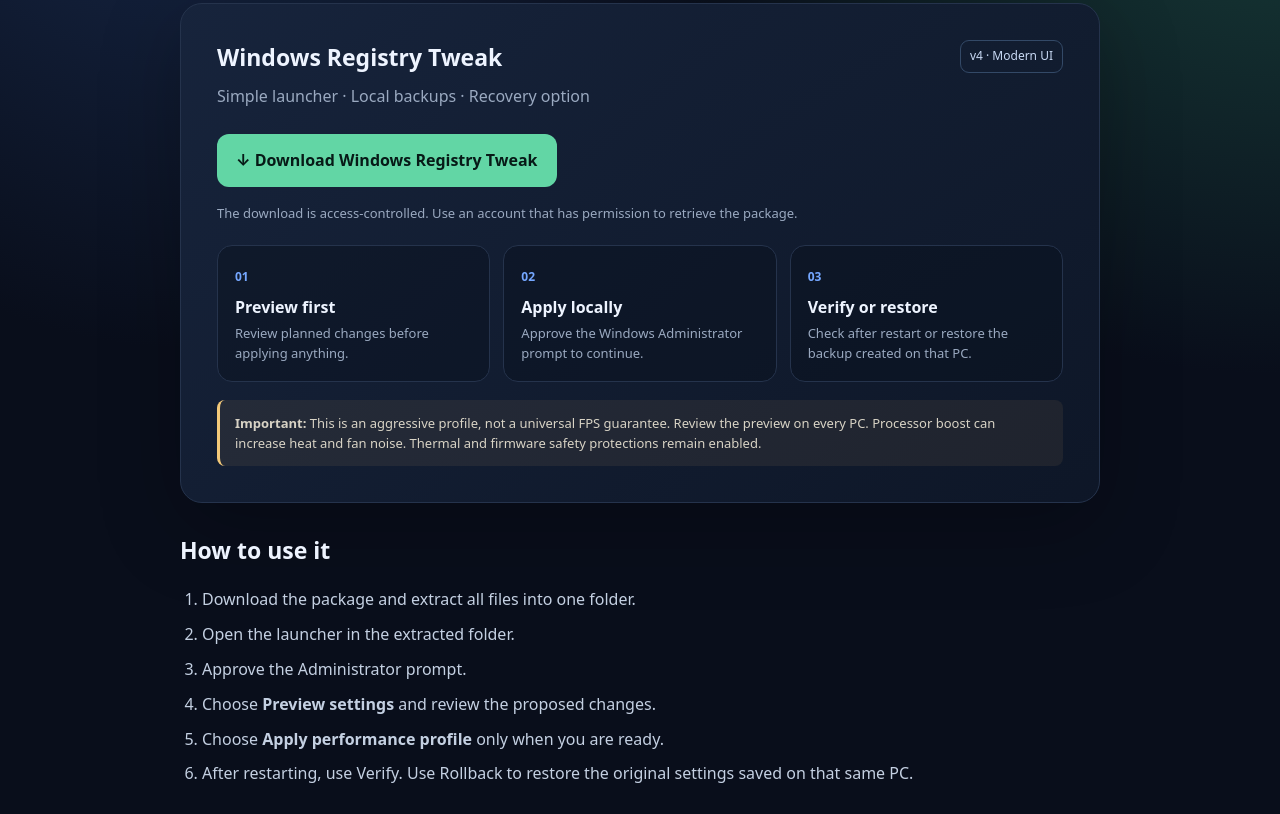
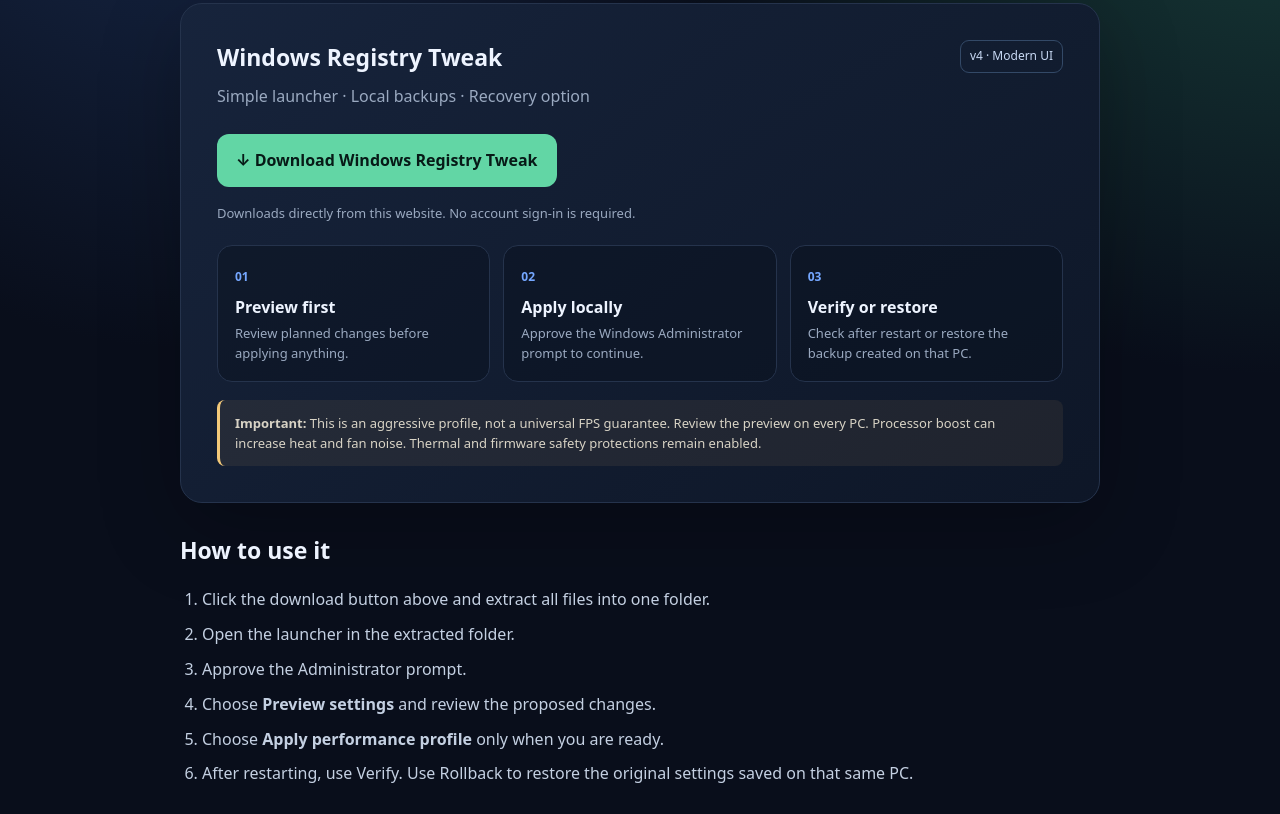
Before and after one commit to ravikumar-hub/Liwebsite, a plain HTML site: page windows-performance/index.html in a window 1280 px wide. Shown: the part 401-1215 px from the top of the page. Drawn offline with Linux system fonts and the light colour scheme.

Commit message:
Use direct same-site ZIP download

```diff
--- a/windows-performance/index.html
+++ b/windows-performance/index.html
@@ -66,9 +66,9 @@ a:focus-visible{outline:3px solid #fff;outline-offset:3px}
     </div>
 
     <div class="actions">
-      <a class="btn primary" href="https://github.com/ravikumar-hub/win11-performance-profile/archive/refs/heads/main.zip" rel="noopener noreferrer">↓ Download Windows Registry Tweak</a>
+      <a class="btn primary" href="./Win11-Registry-Tweak-v4.zip" rel="noopener noreferrer">↓ Download Windows Registry Tweak</a>
     </div>
-    <p class="small">The download is access-controlled. Use an account that has permission to retrieve the package.</p>
+    <p class="small">Downloads directly from this website. No account sign-in is required.</p>
 
     <div class="grid">
       <div class="tile"><span class="num">01</span><b>Preview first</b><p>Review planned changes before applying anything.</p></div>
@@ -82,7 +82,7 @@ a:focus-visible{outline:3px solid #fff;outline-offset:3px}
   <section class="steps">
     <h2>How to use it</h2>
     <ol>
-      <li>Download the package and extract all files into one folder.</li>
+      <li>Click the download button above and extract all files into one folder.</li>
       <li>Open the launcher in the extracted folder.</li>
       <li>Approve the Administrator prompt.</li>
       <li>Choose <strong>Preview settings</strong> and review the proposed changes.</li>
```
